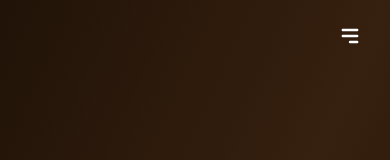
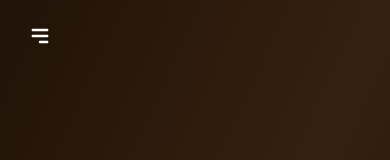
Before and after one commit to heisenberghz/Karthik-plastwood, a React (Vite) app: page / in a window 390 px wide. Shown: the top 160 px of the page. Built offline with nearby package versions, Linux system fonts and the light colour scheme.

Commit message:
remove text branding from Navbar header to restore clean blank design

```diff
--- a/src/components/Navbar.jsx
+++ b/src/components/Navbar.jsx
@@ -88,6 +88,7 @@ export default function Navbar() {
       }`}
     >
       <nav className="mx-auto flex max-w-7xl items-center justify-between px-5 py-4 lg:px-8">
+        {/* Desktop nav links */}
         <ul className="hidden items-center gap-1 md:flex">
           {navLinks.map((link) => {
             const isActive = activeSection === link.href.substring(1)
@@ -113,7 +114,8 @@ export default function Navbar() {
           })}
         </ul>
 
-        <div className="flex items-center gap-4 ml-auto md:ml-0">
+        {/* Call Now button & Mobile menu toggle */}
+        <div className="flex items-center gap-4">
           <a
             href="tel:+919845466428"
             className="hidden rounded-lg bg-forest-800 px-5 py-2.5 font-body text-sm font-semibold text-white shadow-md transition-all hover:bg-forest-900 hover:shadow-lg md:inline-flex"
@@ -124,7 +126,7 @@ export default function Navbar() {
           <button
             type="button"
             onClick={() => setOpen(!open)}
-            className={`inline-flex h-10 w-10 items-center justify-center rounded-lg transition-colors md:hidden ${
+            className={`inline-flex h-10 w-10 items-center justify-center rounded-lg transition-colors md:hidden cursor-pointer ${
               scrolled || open
                 ? 'text-forest-900 hover:bg-forest-800/5'
                 : 'text-white hover:bg-white/10'
```
